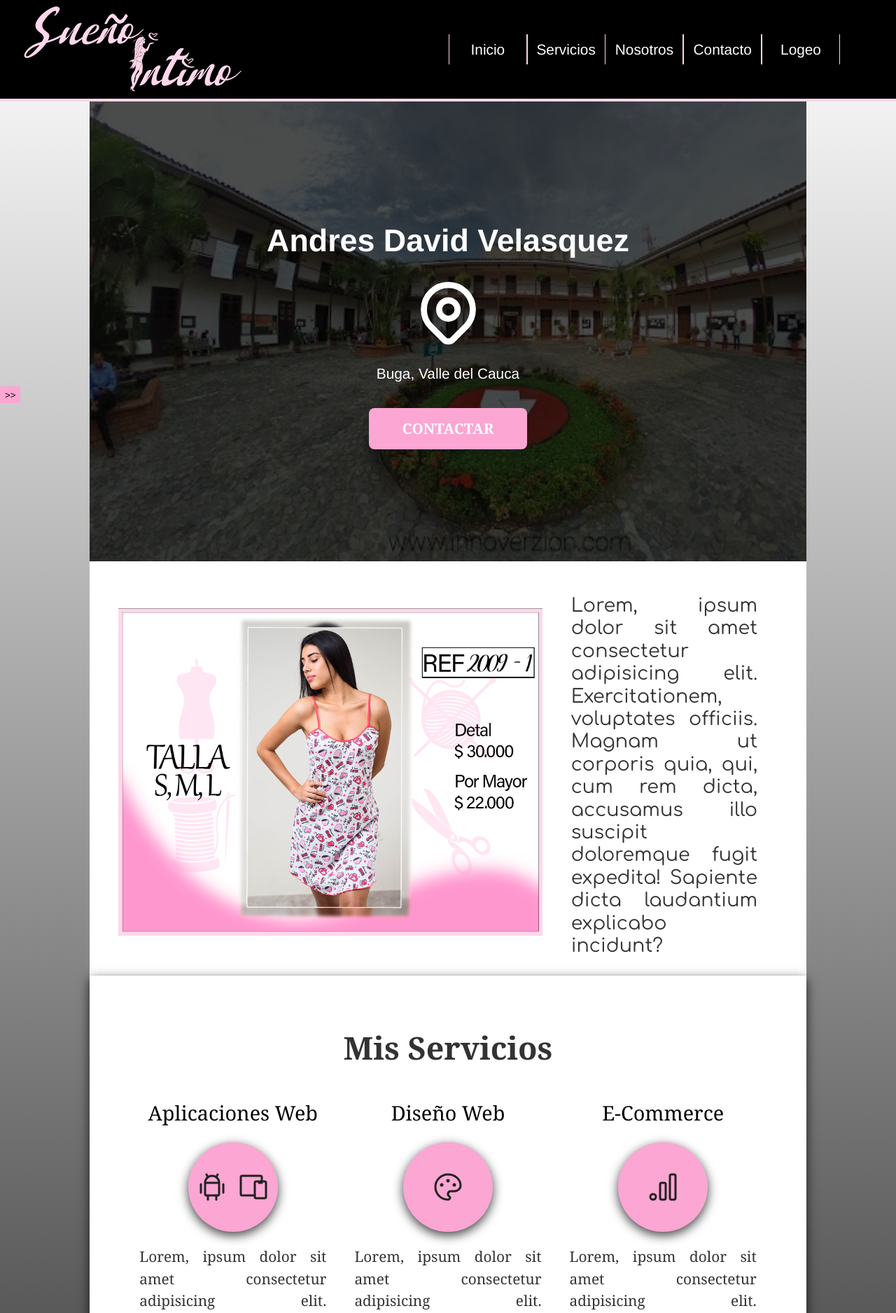
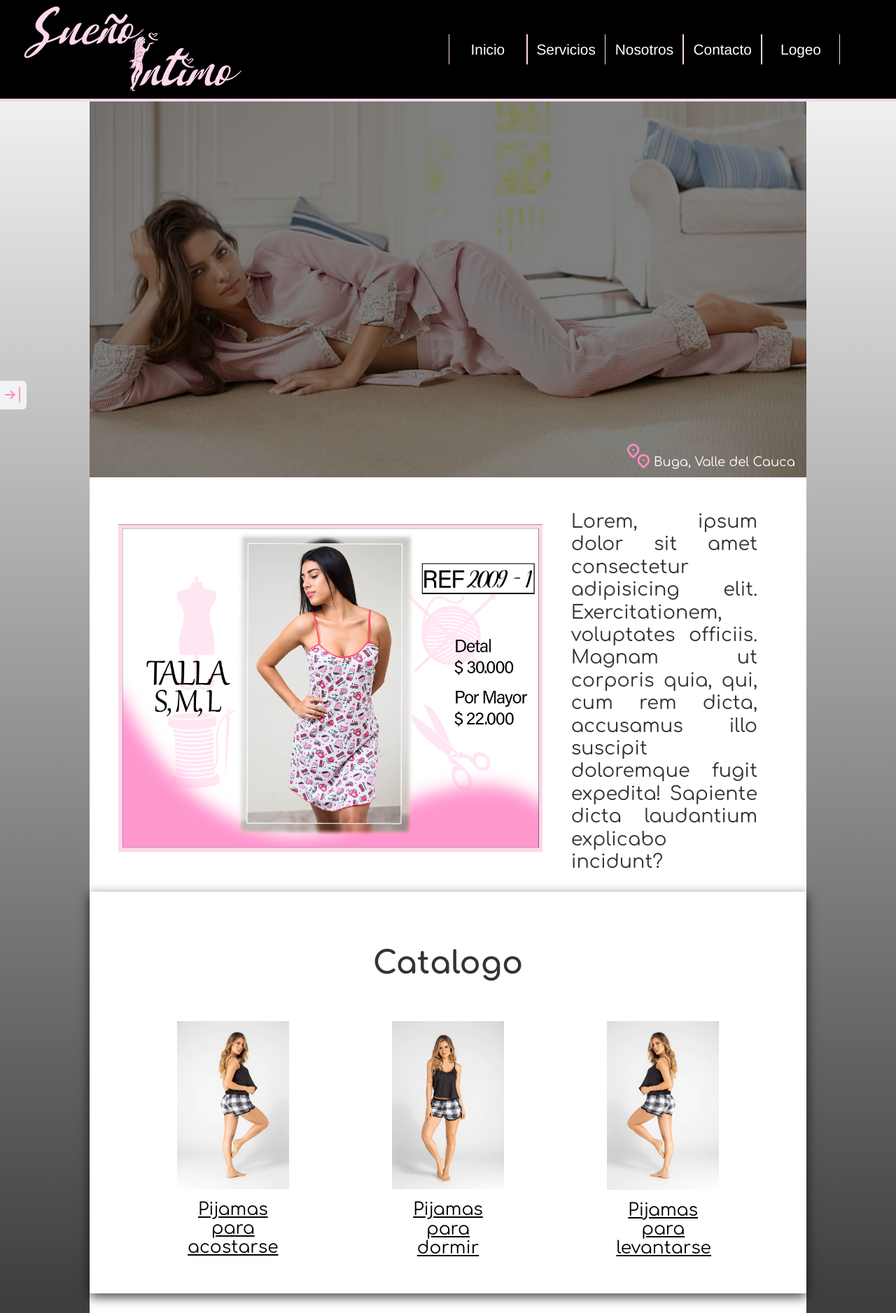
Before and after one commit to AndresDVD/SuenoIntimo-WEB, a PHP site: page / in a window 1280 px wide. Shown: the top 1876 px of the page at 70% size. Run offline with PHP 8.4, Linux system fonts and the light colour scheme.

Commit message:
cambio de rama
añado categorias, cambio de rama, modifico estilos generales

```diff
--- a/css/estilos.css
+++ b/css/estilos.css
@@ -6,10 +6,6 @@
     --presionado: #fc8dc8;
     ;
 }
-/*gustavoElverGalarga*/
-
-
-/*lol*/
 
 @font-face {
     font-family: "Confortaa";
@@ -31,7 +27,11 @@ h1 {
 }
 
 h2 {
+    font-family: "Confortaa";
     font-size: 2.8rem;
+    text-align: center;
+    padding-bottom: 2rem;
+
 }
 
 h3 {
@@ -39,7 +39,7 @@ h3 {
 }
 
 h1,
-h2,
+
 h3 {
     text-align: center;
 }
@@ -61,19 +61,23 @@ body {
     height: 100%;
 }
 
-.mostrar {
+.mostrar {  /* boton de desplegar el menu */
     z-index: 7;
-    padding-top: 5px;
-    padding-bottom: 4px;
-    padding-left: 7px;
-    background-color: var(--secundario);
+    background-color: var(--terciario);
     border: none;
+    border-radius: 0 6px 6px 0;
+    padding: 5px 5px 3px 3px;
+
 }
 
-#mostrar1 {
+#mostrar1 {   /* boton de guardar el menu*/
     display: flex;
-    margin-top: 36.5%;
-    margin-left: 94%;
+    margin-top: 35%;
+    margin-left: 92%;
+    background-color: var(--terciario);
+    border: none;
+    border-radius: 6px 0 0 6px;
+    padding: 5px 5px 3px 5px;
 }
 
 .menul {
@@ -165,30 +169,32 @@ body {
 }
 
 .fondo {
-    background-image: url(../imgs/univalle.jpg);
+    background-image: url(../imgs/ej_portada2.jpg);
     background-repeat: no-repeat;
     background-size: cover;
-    height: 670px;
+    height: 550px;
     position: relative;
     top: 0;
 }
 
 .contenido {
+    background-color: rgba(0, 0, 0, 50%);
     position: absolute;
-    background-color: rgba(0, 0, 0, 70%);
-    background-color: rgba(0, 0, 0, .7);
     height: 100%;
     width: 100%;
     display: flex;
-    padding-top: 10rem;
-    flex-direction: column;
-    align-items: center;
+    align-items: flex-end;
+    justify-content: flex-end;
+    padding-right: 1rem;
+    padding-bottom: 8px;
+
 }
 
-.contenido h2,
 .contenido p {
-    font-family: 'Franklin Gothic Medium', 'Arial Narrow', Arial, sans-serif;
+    font-family: "Confortaa";
     color: white;
+    font-size: 18px;
+    margin: 0;
 }
 
 .ubicacion {
@@ -262,6 +268,10 @@ body {
     grid-template-columns: repeat(3, 1fr);
 }
 
+.servicios img{
+    width: 60%;
+}
+
 .servicios section {
     padding-left: 20px;
     padding-right: 20px;
@@ -273,10 +283,15 @@ body {
     align-items: center;
 }
 
-.servicio h3 {
+.servicio a {
+    font-family: "Confortaa";
     color: black;
     font-weight: normal;
-    text-shadow: blue;
+    font-size: 25px;
+    max-width: 50%;
+    padding-top: 1rem;
+    text-align: center;
+
 }
 
 .servicio p {
--- a/index.html
+++ b/index.html
@@ -22,7 +22,7 @@
                     <nav id="navegar">
                         <a href="#nosot1" id="btninicio">Inicio</a>
                         <a href="#servic" id="btnclien">Servicios</a>
-                        <a href="nosotros.html" id="btnnost">Nosotros</a>
+                        <a href="html/nosotros.html" id="btnnost">Nosotros</a>
                         <a href="#contac2" id="btncontac">Contacto</a>
                         <a href="../proyecto/login.php" id="btnlog">Logeo</a>
                     </nav>
@@ -41,24 +41,39 @@
             <div class="usoempresa">
                 <h1>asd</h1>
             </div>
-            <button class="mostrar" id="mostrar1"><<</button>
+            <button class="mostrar" id="mostrar1">
+                <svg xmlns="http://www.w3.org/2000/svg" class="icon icon-tabler icon-tabler-arrow-bar-to-left" width="30" height="30" viewBox="0 0 24 24" stroke-width="1.5" stroke="#fc8dc8" fill="none" stroke-linecap="round" stroke-linejoin="round">
+                    <path stroke="none" d="M0 0h24v24H0z" fill="none"/>
+                    <line x1="10" y1="12" x2="20" y2="12" />
+                    <line x1="10" y1="12" x2="14" y2="16" />
+                    <line x1="10" y1="12" x2="14" y2="8" />
+                    <line x1="4" y1="4" x2="4" y2="20" />
+                  </svg>
+            </button>
         </div>
-        <button class="mostrar" id="mostrar">>></button>
+        <button class="mostrar" id="mostrar">
+            <svg xmlns="http://www.w3.org/2000/svg" class="icon_flecha" width="30" height="30" viewBox="0 0 24 24" stroke-width="1.5" stroke="#fc8dc8" fill="none" stroke-linecap="round" stroke-linejoin="round">
+            <path stroke="none" d="M0 0h24v24H0z" fill="none"/>
+            <line x1="14" y1="12" x2="4" y2="12" />
+            <line x1="14" y1="12" x2="10" y2="16" />
+            <line x1="14" y1="12" x2="10" y2="8" />
+            <line x1="20" y1="4" x2="20" y2="20" />
+          </svg>
+        </button>
     </div>
     <main class="contenedor">
 
         <section class="fondo">
             <div class="contenido">
-                <h2>Andres David Velasquez</h2>
-                <div class="ubicacion">
-                    <svg xmlns="http://www.w3.org/2000/svg" class="icon icon-tabler icon-tabler-map-pin" width="105" height="1 05" viewBox="0 0 24 24" stroke-width="2" stroke="white" fill="none" stroke-linecap="round" stroke-linejoin="round">
-                        <path stroke="none" d="M0 0h24v24H0z" fill="none" />
-                        <circle cx="12" cy="11" r="3" />
-                        <path d="M17.657 16.657l-4.243 4.243a2 2 0 0 1 -2.827 0l-4.244 -4.243a8 8 0 1 1 11.314 0z" />
+                <svg xmlns="http://www.w3.org/2000/svg" class="icon icon-tabler icon-tabler-map-pins" width="44" height="44" viewBox="0 0 24 24" stroke-width="1.5" stroke="#fc8dc8" fill="none" stroke-linecap="round" stroke-linejoin="round">
+                    <path stroke="none" d="M0 0h24v24H0z" fill="none"/>
+                    <path d="M10.828 9.828a4 4 0 1 0 -5.656 0l2.828 2.829l2.828 -2.829z" />
+                    <line x1="8" y1="7" x2="8" y2="7.01" />
+                    <path d="M18.828 17.828a4 4 0 1 0 -5.656 0l2.828 2.829l2.828 -2.829z" />
+                    <line x1="16" y1="15" x2="16" y2="15.01" />
                   </svg>
+                <p>Buga, Valle del Cauca</p>
             </div>
-                <p>Buga, Valle del Cauca</p>
-                <a class="boton" href="#">Contactar</a>
             <p></p>
             <a name="servic"></a>
             <p></p>
@@ -73,63 +88,24 @@
                     <li><img src="imgs/04.png" alt=""></li>
                 </ul>
             </div>
-            <p>Lorem, ipsum dolor sit amet consectetur adipisicing elit. Exercitationem, voluptates officiis. Magnam ut corporis quia, qui, cum rem dicta, accusamus illo suscipit doloremque fugit expedita! Sapiente dicta laudantium explicabo incidunt?</p>
+            <p>Lorem, ipsum dolor sit amet consectetur adipisicing elit. Exercitationem, voluptates officiis. Magnam ut
+                corporis quia, qui, cum rem dicta, accusamus illo suscipit doloremque fugit expedita! Sapiente dicta
+                laudantium explicabo incidunt?</p>
         </div>
         <main class="sombra">
-            <h2>Mis Servicios</h2>
+            <h2>Catalogo</h2>
             <div class="servicios">
                 <section class="servicio">
-                    <h3>Aplicaciones Web</h3>
-                    <div class="iconos">
-                        <svg xmlns="http://www.w3.org/2000/svg" class="icon icon-tabler icon-tabler-brand-android" width="48" height="48" viewBox="0 0 24 24" stroke-width="1.5" stroke="#212121" fill="none" stroke-linecap="round" stroke-linejoin="round">
-                            <path stroke="none" d="M0 0h24v24H0z" fill="none" />
-                            <line x1="4" y1="10" x2="4" y2="16" />
-                            <line x1="20" y1="10" x2="20" y2="16" />
-                            <path d="M7 9h10v8a1 1 0 0 1 -1 1h-8a1 1 0 0 1 -1 -1v-8a5 5 0 0 1 10 0" />
-                            <line x1="8" y1="3" x2="9" y2="5" />
-                            <line x1="16" y1="3" x2="15" y2="5" />
-                            <line x1="9" y1="18" x2="9" y2="21" />
-                            <line x1="15" y1="18" x2="15" y2="21" />
-                        </svg>
-                        <svg xmlns="http://www.w3.org/2000/svg" class="icon icon-tabler icon-tabler-devices" width="48" height="48" viewBox="0 0 24 24" stroke-width="1.5" stroke="#212121" fill="none" stroke-linecap="round" stroke-linejoin="round">
-                            <path stroke="none" d="M0 0h24v24H0z" fill="none" />
-                            <rect x="13" y="8" width="8" height="12" rx="1" />
-                            <path d="M18 8v-3a1 1 0 0 0 -1 -1h-13a1 1 0 0 0 -1 1v12a1 1 0 0 0 1 1h9" />
-                            <line x1="16" y1="9" x2="18" y2="9" />
-                        </svg>
-                    </div>
-                    <p>Lorem, ipsum dolor sit amet consectetur adipisicing elit. Exercitationem, voluptates officiis. Magnam ut corporis quia, qui, cum rem dicta, accusamus illo suscipit doloremque fugit expedita! Sapiente dicta laudantium explicabo incidunt?
-                    </p>
+                    <img src="imgs/ej_cat1.jpg" alt="">
+                    <a href="html/cat1.html">Pijamas para acostarse</a>
                 </section>
                 <section class="servicio">
-                    <h3>Diseño Web</h3>
-                    <div class="iconos">
-                        <svg xmlns="http://www.w3.org/2000/svg" class="icon icon-tabler icon-tabler-palette" width="48" height="48" viewBox="0 0 24 24" stroke-width="1.5" stroke="#212121" fill="none" stroke-linecap="round" stroke-linejoin="round">
-                            <path stroke="none" d="M0 0h24v24H0z" fill="none" />
-                            <path
-                                d="M12 21a9 9 0 1 1 0 -18a9 8 0 0 1 9 8a4.5 4 0 0 1 -4.5 4h-2.5a2 2 0 0 0 -1 3.75a1.3 1.3 0 0 1 -1 2.25" />
-                            <circle cx="7.5" cy="10.5" r=".5" fill="currentColor" />
-                            <circle cx="12" cy="7.5" r=".5" fill="currentColor" />
-                            <circle cx="16.5" cy="10.5" r=".5" fill="currentColor" />
-                        </svg>
-                    </div>
-                    <p>Lorem, ipsum dolor sit amet consectetur adipisicing elit. Exercitationem, voluptates officiis. Magnam ut corporis quia, qui, cum rem dicta, accusamus illo suscipit doloremque fugit expedita! Sapiente dicta laudantium explicabo incidunt?
-                    </p>
+                    <img src="imgs/ej_cat2.jpg" alt="">
+                    <a href="html/cat2.html">Pijamas para dormir</a>
                 </section>
                 <section class="servicio">
-                    <h3>E-Commerce</h3>
-                    <div class="iconos">
-                        <svg xmlns="http://www.w3.org/2000/svg" class="icon icon-tabler icon-tabler-brand-google-analytics" width="48" height="48" viewBox="0 0 24 24" stroke-width="1.5" stroke="#212121" fill="none" stroke-linecap="round" stroke-linejoin="round">
-                            <path stroke="none" d="M0 0h24v24H0z" fill="none" />
-                            <rect x="10" y="9" width="4" height="12" rx="1.105" />
-                            <rect x="17" y="3" width="4" height="18" rx="1.105" />
-                            <circle cx="5" cy="19" r="2" />
-                        </svg>
-                    </div>
-                    <p>Lorem, ipsum dolor sit amet consectetur adipisicing elit. Exercitationem, voluptates officiis. Magnam ut corporis quia, qui, cum rem dicta, accusamus illo suscipit doloremque fugit expedita! Sapiente dicta laudantium explicabo incidunt?</p>
-                    <p></p>
-                    <a name="contac2"></a>
-                    <p></p>
+                    <img src="imgs/ej_cat3.jpg" alt="">
+                    <a href="html/cat3.html">Pijamas para levantarse</a>
                 </section>
             </div>
         </main>
@@ -137,8 +113,10 @@
             <form class="formulario" method="post" action="php/insertarMensaje.php">
                 <fieldset>
                     <div class="iconos">
-                        <svg xmlns="http://www.w3.org/2000/svg" class="icon icon-tabler icon-tabler-mail" width="100" height="100" viewBox="0 0 24 24" stroke-width="1.5" stroke="black" fill="none" stroke-linecap="round" stroke-linejoin="round">
-                        <path stroke="none" d="M0 0h24v24H0z" fill="none"/>
+                        <svg xmlns="http://www.w3.org/2000/svg" class="icon icon-tabler icon-tabler-mail" width="100"
+                            height="100" viewBox="0 0 24 24" stroke-width="1.5" stroke="black" fill="none"
+                            stroke-linecap="round" stroke-linejoin="round">
+                            <path stroke="none" d="M0 0h24v24H0z" fill="none" />
                             <rect x="3" y="5" width="18" height="14" rx="2" />
                             <polyline points="3 7 12 13 21 7" />
                         </svg>
@@ -149,13 +127,16 @@
                             <input type="text" placeholder="Nombre*" name="nombremen1" required id="nombremensaje">
                         </div>
                         <div class="campo">
-                            <input type="tel" class="tels" type="number" placeholder="Telefono*" name="telefonomen1" required id="telefono">
+                            <input type="tel" class="tels" type="number" placeholder="Telefono*" name="telefonomen1"
+                                required id="telefono">
                         </div>
                         <div class="campo">
-                            <input type="text" placeholder="Correo electronico*" name="correomen1" required id="emailmensaje">
+                            <input type="text" placeholder="Correo electronico*" name="correomen1" required
+                                id="emailmensaje">
                         </div>
                         <div class="campo">
-                            <textarea placeholder="Mensaje*" name="mensajemen1" required id="mensajeescrito" style="resize:none;"></textarea>
+                            <textarea placeholder="Mensaje*" name="mensajemen1" required id="mensajeescrito"
+                                style="resize:none;"></textarea>
                         </div>
                         <div>
                             <button class="enviar" id="botonenviarmensaje">Enviar Mensaje</button>
```
Also changed, not shown: html/cat1.html (added, +15 -0 lines), html/cat2.html (added, +15 -0 lines), html/cat3.html (added, +15 -0 lines), html/nosotros.html (added, +15 -0 lines), nosotros.html (deleted, +0 -73 lines), README.md, imgs/ej_cat1.jpg (added), imgs/ej_cat2.jpg (added), imgs/ej_cat3.jpg (added), imgs/ej_portada.jpg (added), imgs/ej_portada2.jpg (added). Lines whose indentation alone changed are shown as unchanged.
